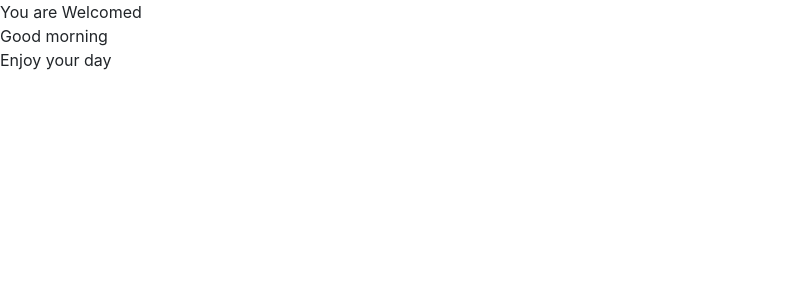
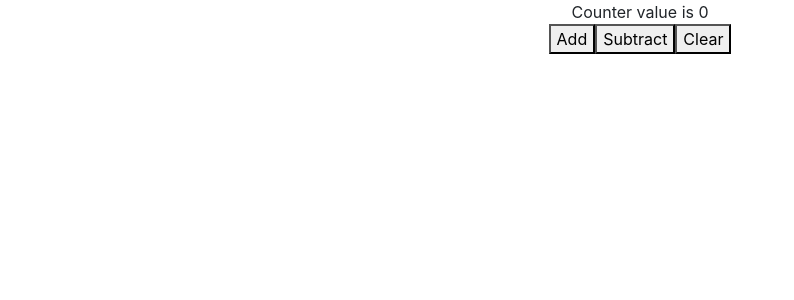
Before and after one commit to Shalini-2209/react-hooks, a React (Create React App) app: page /useContext in a window 1280 px wide. Shown: the top 300 px of the page, without its empty margins (0-794 px from the left). Built offline with nearby package versions, Linux system fonts and the light colour scheme.

Commit message:
useContext with useReducer

```diff
--- /dev/null
+++ b/src/Components/Component1.jsx
@@ -0,0 +1,33 @@
+import React, { useReducer } from "react";
+import ComponentTwo from "./Component2";
+
+export const CountContext = React.createContext();
+
+const initialState = 0;
+const reducer = (state, action) => {
+  switch (action) {
+    case "increment":
+      return state + 1;
+    case "decrement":
+      return state - 1;
+    case "reset":
+      return initialState;
+    default:
+      return state;
+  }
+};
+
+const Component1 = () => {
+  const [count, dispatch] = useReducer(reducer, initialState);
+  return (
+    <>
+      <CountContext.Provider
+        value={{ countState: count, dispatcher: dispatch }}
+      >
+        <ComponentTwo />
+      </CountContext.Provider>
+    </>
+  );
+};
+
+export default Component1;
--- /dev/null
+++ b/src/Components/Component2.jsx
@@ -0,0 +1,26 @@
+import React, { useContext } from "react";
+import { CountContext } from "./Component1";
+
+const ComponentTwo = () => {
+  const countContext = useContext(CountContext);
+  return (
+    <>
+      <center>
+        <div>Counter value is {countContext.countState}</div>
+        <div>
+          <button onClick={() => countContext.dispatcher("increment")}>
+            Add
+          </button>
+          <button onClick={() => countContext.dispatcher("decrement")}>
+            Subtract
+          </button>
+          <button onClick={() => countContext.dispatcher("reset")}>
+            Clear
+          </button>
+        </div>
+      </center>
+    </>
+  );
+};
+
+export default ComponentTwo;
--- a/src/index.js
+++ b/src/index.js
@@ -1,4 +1,4 @@
-import React from "react";
+import React, { Component } from "react";
 import ReactDOM from "react-dom";
 // import "./index.css";
 // import * as serviceWorker from "./serviceWorker";
@@ -10,6 +10,7 @@ import DropDown from "./Components/DropDown.jsx";
 import Toggle from "./Components/Toggle.jsx";
 import CountDown from "./Components/HooksCountDown.jsx";
 import ComponentA from "./Components/ComponentA.jsx";
+import Component1 from "./Components/Component1.jsx";
 import Counter from "./Components/Counter.jsx";
 import CounterTwo from "./Components/CounterTwo.jsx";
 import CounterThree from "./Components/CounterThree.jsx";
@@ -27,7 +28,8 @@ const routes = (
           <CountDown />
         </Route>
         <Route path="/useContext">
-          <ComponentA />
+          {/* <ComponentA /> */}
+          <Component1 />
         </Route>
         <Route path="/useReducer">
           {/* <Counter /> */}
```
